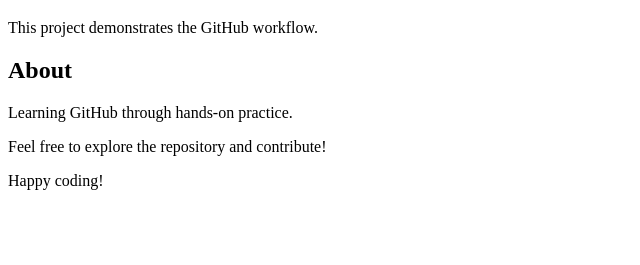
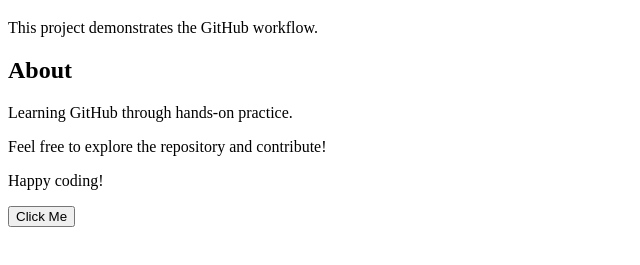
Before and after one commit to minnulekha/github-demo, a plain HTML site: page index.html in a window 1280 px wide. Shown: the part 61-326 px from the top of the page, without its empty margins (0-640 px from the left). Drawn offline with Linux system fonts and the light colour scheme.

Commit message:
Added new Button

```diff
--- a/index.html
+++ b/index.html
@@ -11,5 +11,6 @@
     <p>Learning GitHub through hands-on practice.</p>
     <p>Feel free to explore the repository and contribute!</p>
     <p>Happy coding!</p>
+    <button onclick="alert('Welcome to GitHub!')">Click Me</button>
 </body>
 </html>
```
